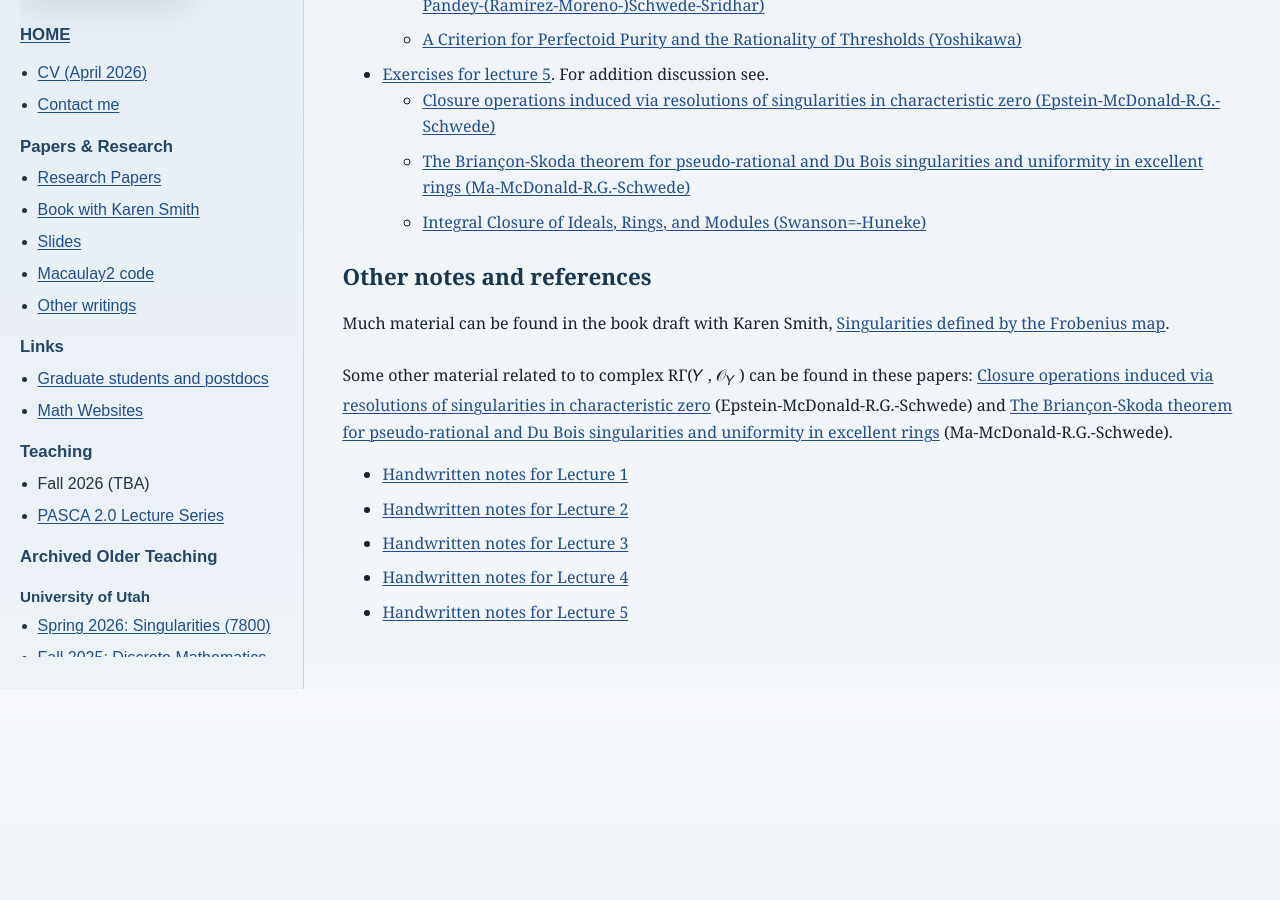
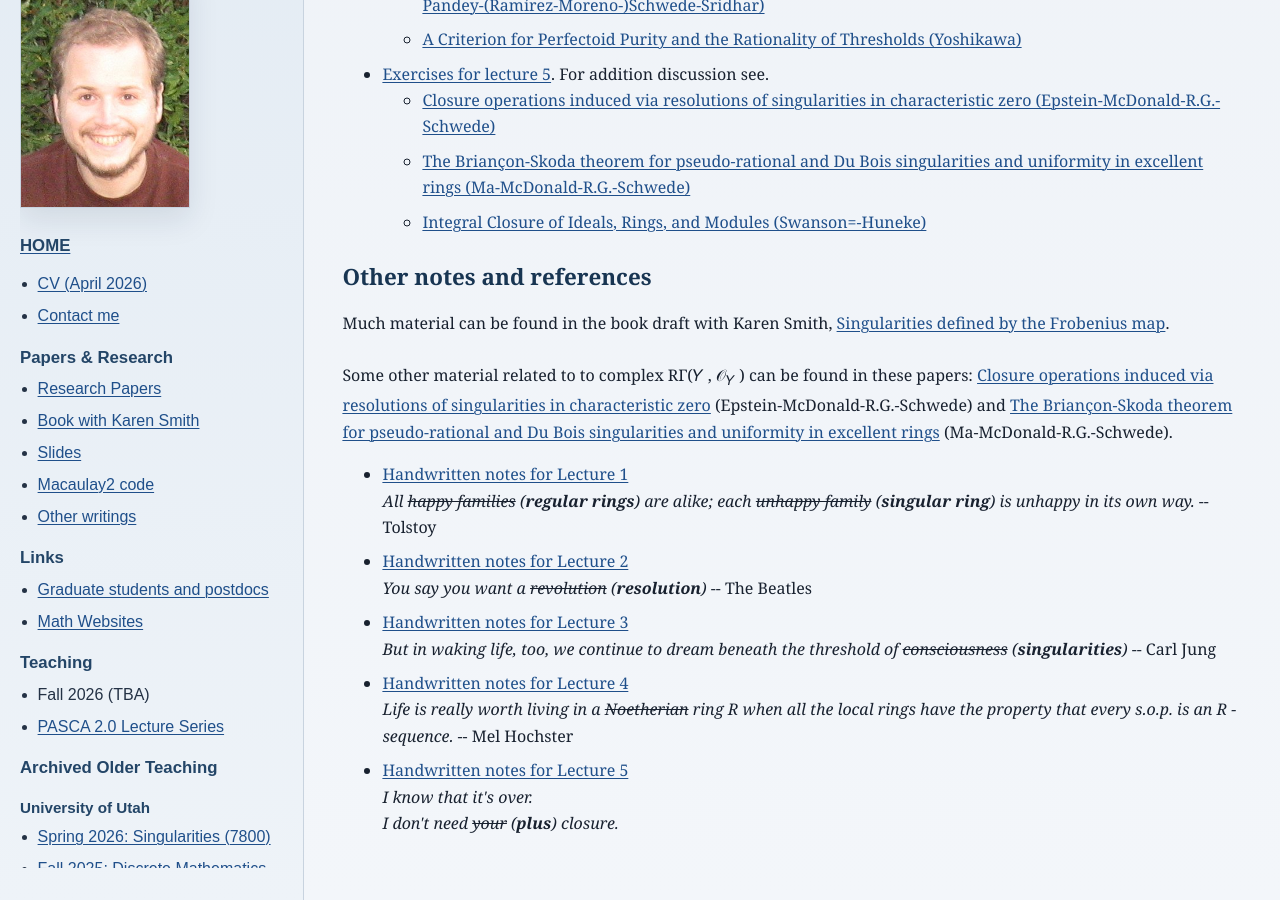
Before and after one commit to kschwede/kschwede.github.io, a Jekyll site: the page built from CIMAT2026/index.html, in a window 1280 px wide and 900 px high, scrolled down 803 px. Built offline with Jekyll 4.4.1, drawn with Linux system fonts in a browser that asks for light colours; before the commit the page ends 1492 px from its top, so only the background shows below that.

Commit message:
added quotes

```diff
--- a/CIMAT2026/index.html
+++ b/CIMAT2026/index.html
@@ -49,13 +49,22 @@
 
 Some other material related to to complex RΓ(𝑌 , 𝒪<sub>𝑌</sub> ) can be found in these papers:  <a href="https://arxiv.org/abs/2504.05554" target="_blank" rel="noopener noreferrer">Closure operations induced via resolutions of singularities in characteristic zero</a> (Epstein-McDonald-R.G.-Schwede) and <a href="https://arxiv.org/abs/2510.11540" target="_blank" rel="noopener noreferrer">The Briançon-Skoda theorem for pseudo-rational and Du Bois singularities and uniformity in excellent rings</a> (Ma-McDonald-R.G.-Schwede).
 <ul>
-  <li><a href="HandwrittenNotes1.pdf">Handwritten notes for Lecture 1</a>
+  <li><a href="HandwrittenNotes1.pdf">Handwritten notes for Lecture 1</a><br>
+    <i>All <s>happy families</s> (<b>regular rings</b>) are alike; each <s>unhappy family</s> (<b>singular ring</b>) is unhappy in its own way.</i> -- Tolstoy
   </li>
-  <li><a href="HandwrittenNotes2.pdf">Handwritten notes for Lecture 2</a>
+  <li><a href="HandwrittenNotes2.pdf">Handwritten notes for Lecture 2</a><br>
+    <i>You say you want a <s>revolution</s> (<b>resolution</b>) </b></i> -- The Beatles
   </li>
-    <li><a href="HandwrittenNotes3.pdf">Handwritten notes for Lecture 3</a>
+    <li><a href="HandwrittenNotes3.pdf">Handwritten notes for Lecture 3</a><br>
+      <i>But in waking life, too, we continue to dream beneath the threshold of <s>consciousness</s> (<b>singularities</b>)</i> -- Carl Jung
   </li>
   <li><a href="HandwrittenNotes4.pdf">Handwritten notes for Lecture 4</a>
+    <br><i>Life is really worth living in a <s>Noetherian</s> ring R
+ when all the local rings have the property that every s.o.p. is an R
+-sequence.</i> -- Mel Hochster
   </li>
     <li><a href="HandwrittenNotes5.pdf">Handwritten notes for Lecture 5</a>
+      <br><i>I know that it's over. <br> I don't need <s>your</s> (<b>plus</b>) closure.
+</i>
+      </li>
 </ul>
```
